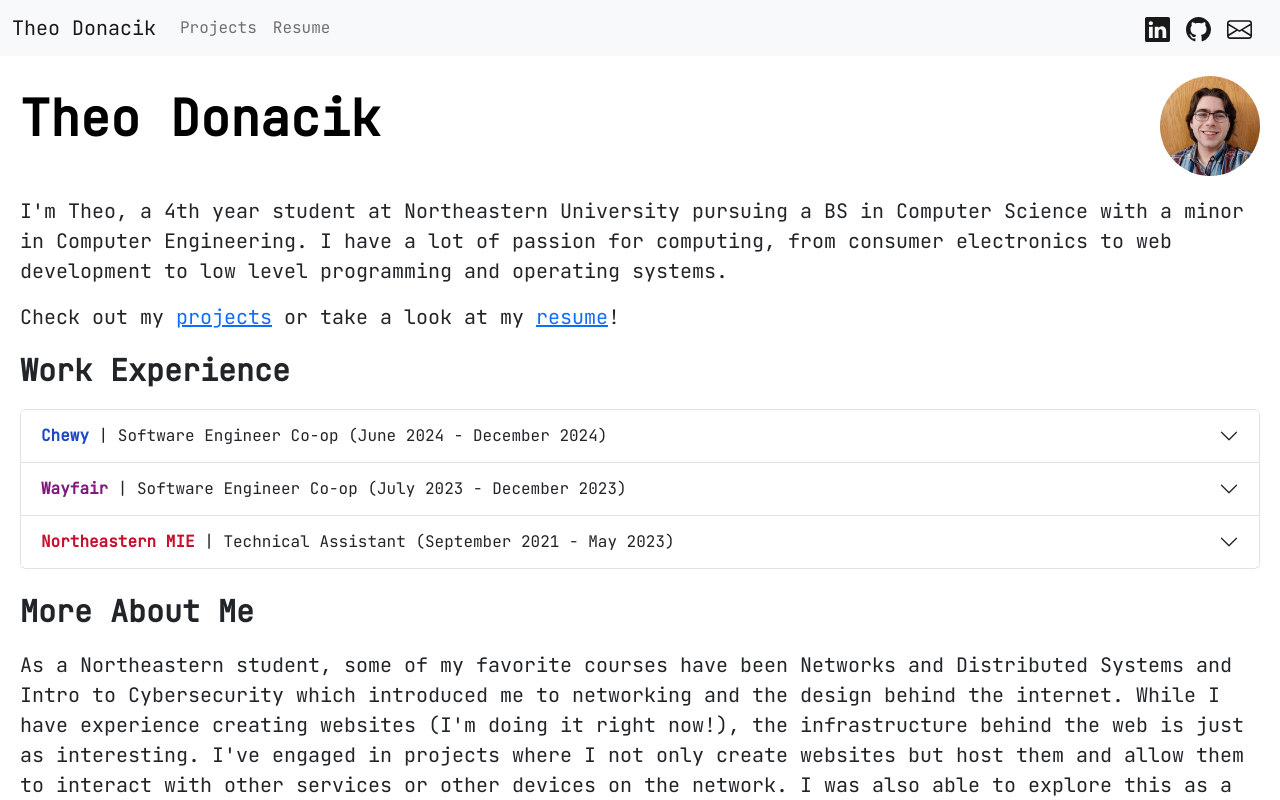
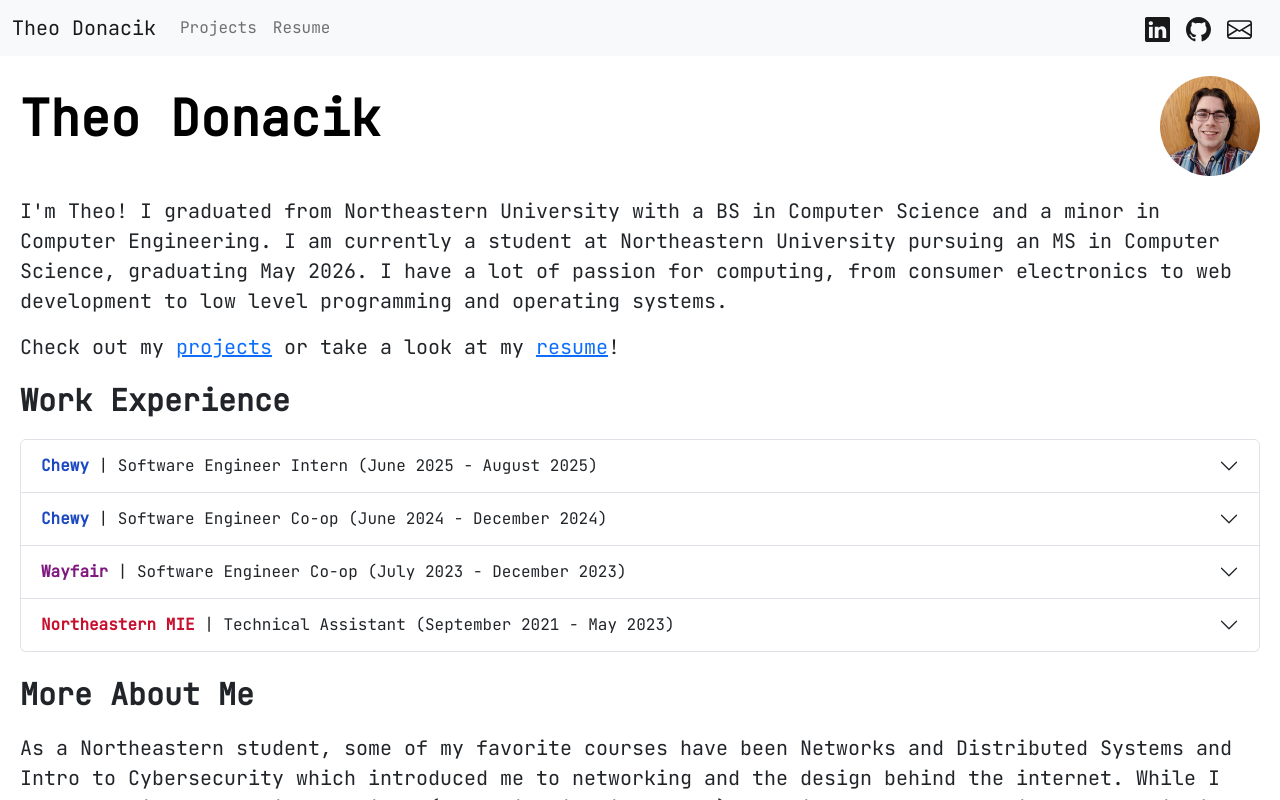
Before and after one commit to theo-donacik/theo-donacik.github.io, a React (Create React App) app: page / in a window 1280 px wide. Shown: the top 800 px of the page. Built offline with nearby package versions, Linux system fonts and the light colour scheme.

Commit message:
Updated description and jobs

```diff
--- a/src/pages/Home.tsx
+++ b/src/pages/Home.tsx
@@ -1,5 +1,5 @@
 import React from 'react';
-import {Accordion, Badge, Col, Container, Image, Nav, Row, Stack} from 'react-bootstrap';
+import {Accordion, Badge, Col, Container, Image, Row, Stack} from 'react-bootstrap';
 import { DESCRIPTION, PAGE_BODY, PAGE_TITLE, SUBHEADDING } from '../data/style';
 
 function Home(){
@@ -13,10 +13,11 @@
         <Row>
           <Col>
             <p>
-              I'm Theo, a 4th year student at Northeastern University pursuing a BS
-              in Computer Science with a minor in Computer Engineering. I have a lot
-              of passion for computing, from consumer electronics to web development
-              to low level programming and operating systems.
+              I'm Theo! I graduated from Northeastern University with a BS in Computer Science
+              and a minor in Computer Engineering. I am currently a student at Northeastern University
+              pursuing an MS in Computer Science, graduating May 2026. I have a lot
+              of passion for computing, from consumer electronics to web development to low level
+              programming and operating systems.
             </p>
           </Col>
         </Row>
@@ -35,6 +36,47 @@
         </Row>
         <Row>
           <Accordion>
+          <Accordion.Item eventKey="3">
+            <Accordion.Header>
+              <b style={{color: '#1C49C2'}}>Chewy</b>&nbsp;| Software Engineer Intern (June 2025 - August 2025)
+            </Accordion.Header>
+            <Accordion.Body>
+              <p>
+                <p style={DESCRIPTION}>
+                  Technologies Utilized: React, Java, Spring, PostgreSQL, GitHub
+                </p>
+                <ul>
+                  <li>
+                    Returning to Chewy this time for a 10-week intern program, I worked on the
+                    B2B Ordering team. This team created and manages the web platform for
+                    veterinary practices to order medication from Chewy and 3rd-party vendors.
+                  </li>
+                  <li>
+                    I worked primarily in the site's two Java Spring backends. One providing the
+                    API for the frontend, the other being a more general API for managing product and
+                    vendor information from the database and other data sources. I joined the team's
+                    agile sprint process and quickly began taking on some cleanup and refactoring tasks,
+                    before moving on to some new feature additions and higher priority bugfixes.
+                  </li>
+                  <li>
+                    My primary project was working with item restrictions. For legal compliance reasons,
+                    the sale of some medications needed to be restricted depending on the seller, the
+                    state of the transaction, etc. I overhauled the data representation of item restrictions
+                    in the backend, allowing the frontend to more easily tell why an item was restricted and allowing
+                    easy addition of new restriction types, which I worked on next. I added a new restriction type
+                    all the way from its database table representation, CRUD API for that table, and integration
+                    with my new item restriction type and logic for informing the frontend an item was restricted.
+                  </li>
+                  <li>
+                    On my second go-around at Chewy, I felt more confident in my ability to make a meaningful impact
+                    on my team and the company. I acclimated quickly to the new team environment and contributed
+                    significantly to the project. I learned a lot by focusing on backend development and explored one
+                    aspect of software engineering in more depth.
+                  </li>
+                </ul>
+              </p>
+            </Accordion.Body>
+          </Accordion.Item>
           <Accordion.Item eventKey="0">
               <Accordion.Header>
                 <b style={{color: '#1C49C2'}}>Chewy</b>&nbsp;| Software Engineer Co-op (June 2024 - December 2024)
```
